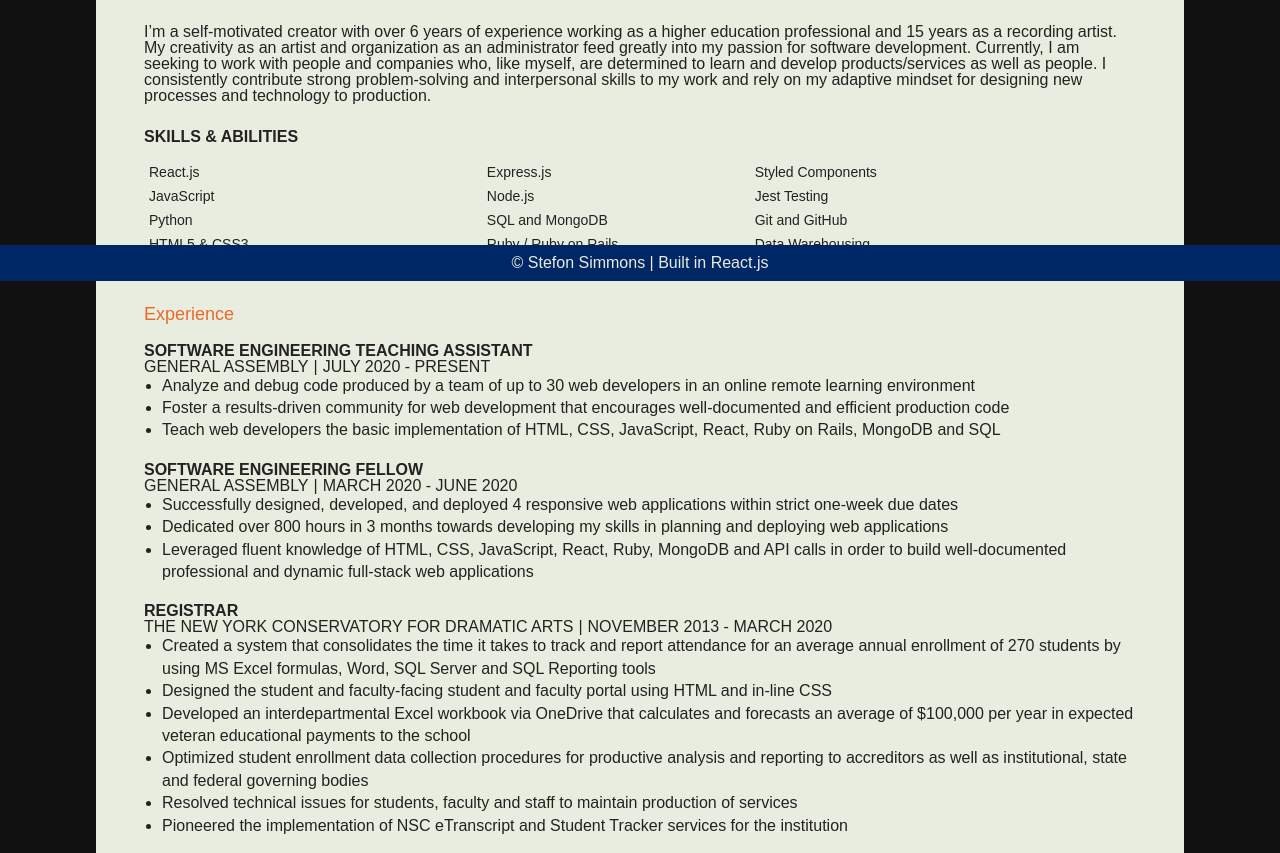
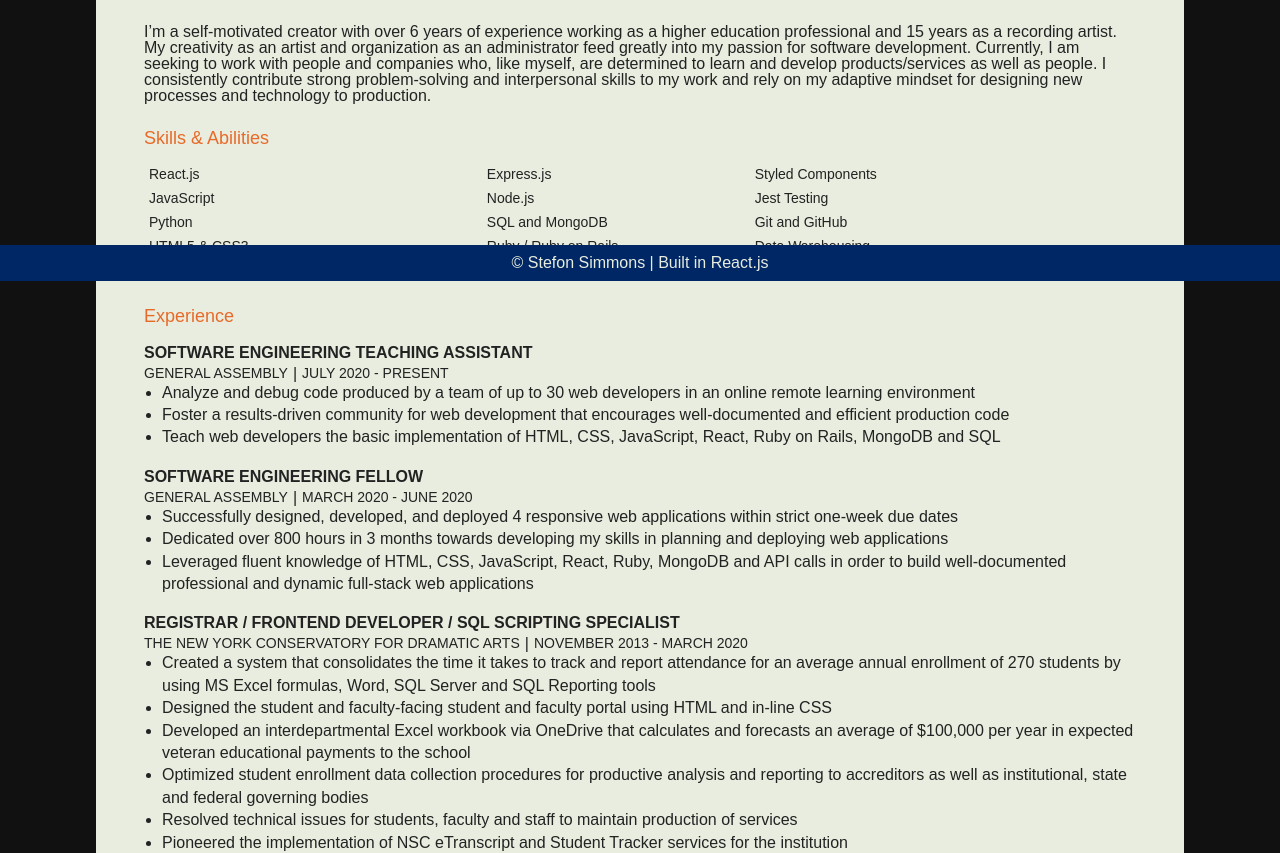
Before and after one commit to StefonSimmons/portfolio, a React (Create React App) app in the folder portfolio_app/: page /resume in a window 1280 px wide. Shown: the part 520-1373 px from the top of the page. Built offline with nearby package versions, Linux system fonts and the light colour scheme.

Commit message:
updated registrar experience title

```diff
--- a/portfolio_app/src/components/Resume/Experience.js
+++ b/portfolio_app/src/components/Resume/Experience.js
@@ -12,7 +12,7 @@ export const FlexBlock = styled.div`
 const Business = styled.h2`
   text-transform: uppercase;
   padding-right: 5px;
-
+  font-size: 14px;
   @media(max-width: 550px){
     font-size: 12px
   }
@@ -20,6 +20,7 @@ const Business = styled.h2`
 export const Dates = styled.h2`
   text-transform: uppercase;
   padding-left: 5px;
+  font-size: 14px;
 
   @media(max-width: 550px){
     font-size: 12px
--- a/portfolio_app/src/components/Resume/Resume.jsx
+++ b/portfolio_app/src/components/Resume/Resume.jsx
@@ -92,6 +92,7 @@ const Section = styled.div`
 export const DetailsHeader = styled.h4`
   font-weight: 700;
   font-size: 16px;
+  margin-bottom: 5px;
   text-transform: uppercase;
 
 `
@@ -145,9 +146,9 @@ export default function Resume() {
           </Section>
 
           <Section>
-            <DetailsHeader>
+            <SectionHeader>
               Skills & Abilities
-            </DetailsHeader>
+            </SectionHeader>
             <Skills />
           </Section>
 
--- a/portfolio_app/src/data/experience-data.js
+++ b/portfolio_app/src/data/experience-data.js
@@ -25,7 +25,7 @@ const experience = [{
   endDate: "June 2020",
   phrases: softwareEngPhrases
 }, {
-  title: "registrar",
+  title: "registrar / FRONTEND DEVELOPER / SQL SCRIPTING SPECIALIST",
   business: "THE NEW YORK CONSERVATORY FOR DRAMATIC ARTS",
   startDate: "November 2013",
   endDate: "March 2020",
```
